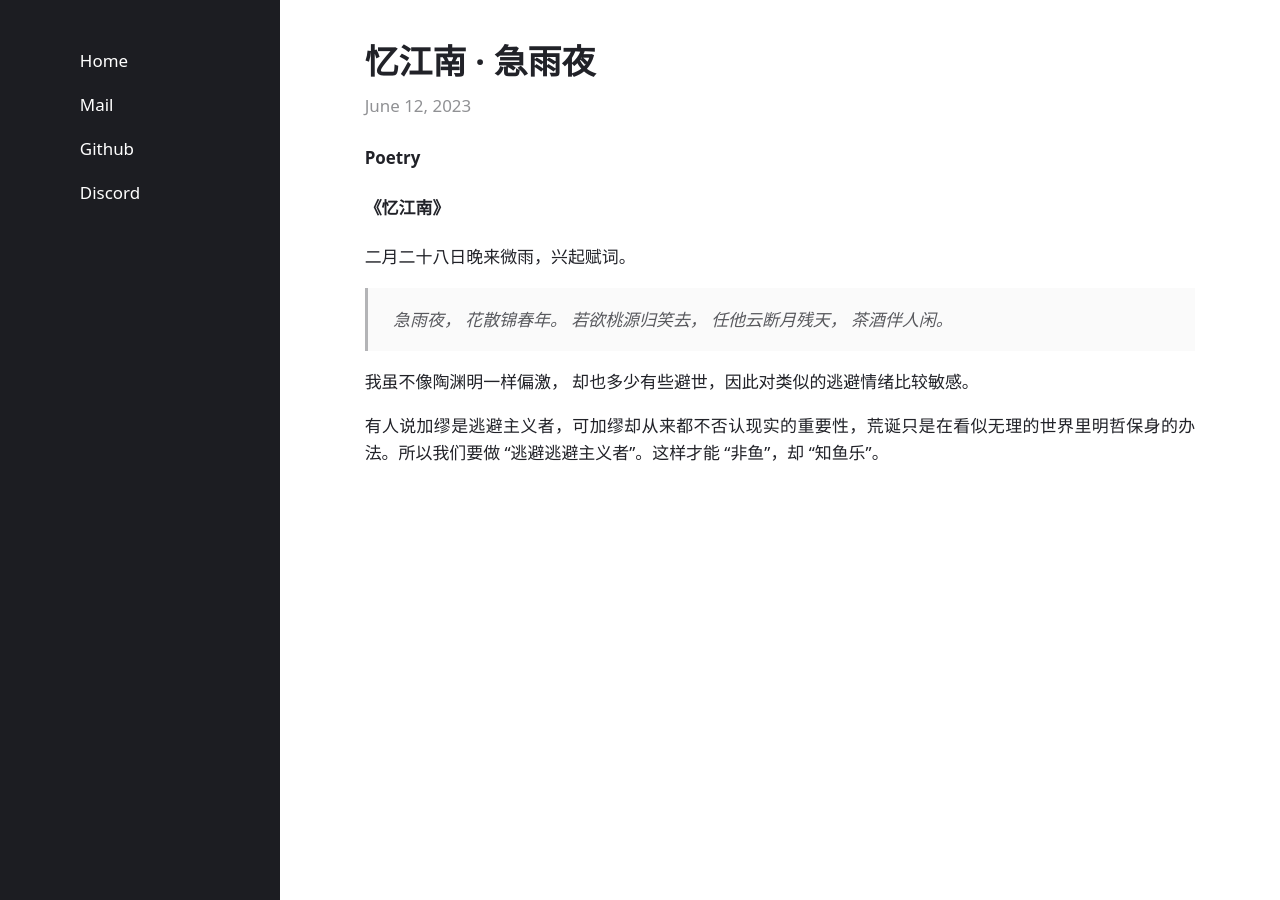
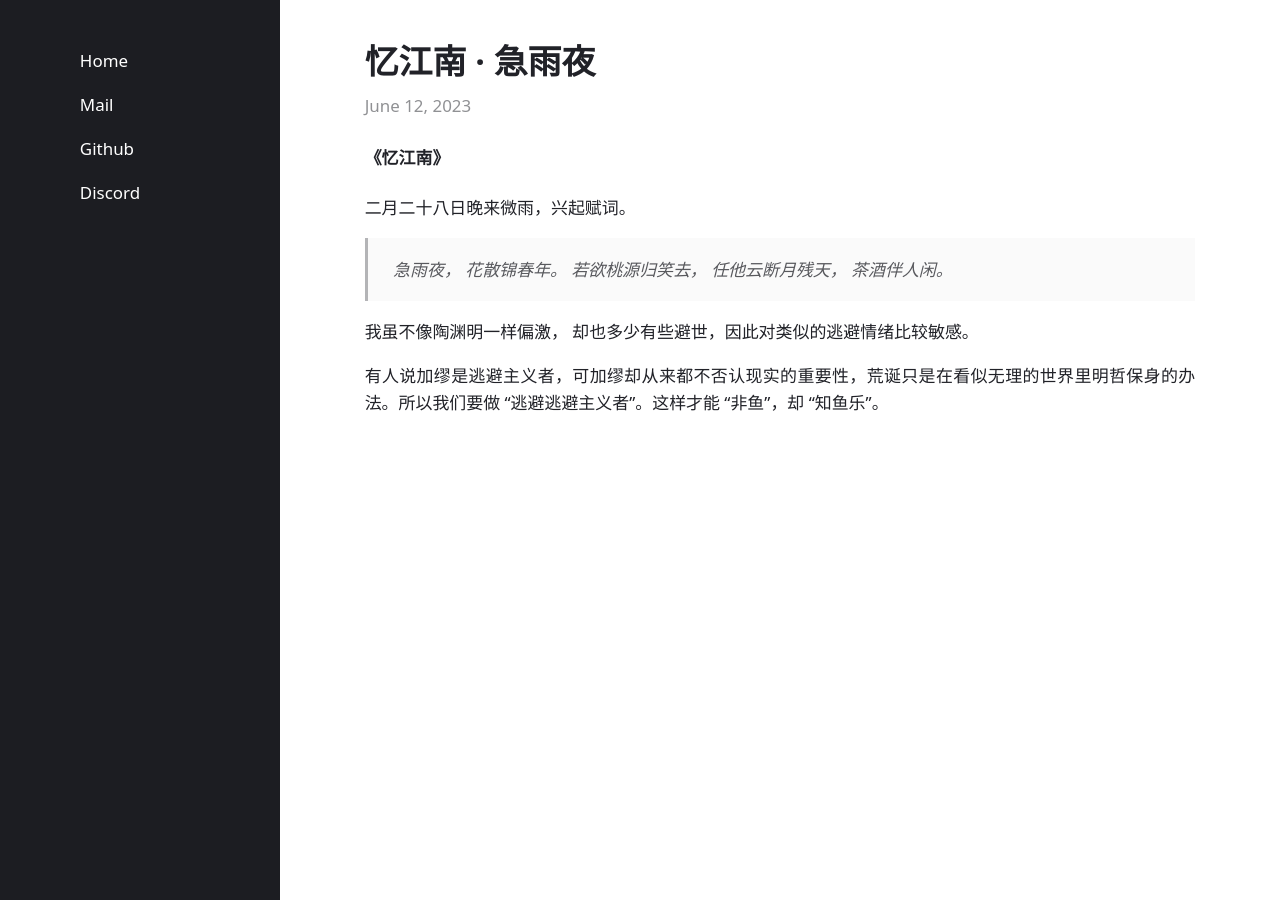
Before and after one commit to chris-zy-liu/chris-zy-liu.github.io, a Jekyll site: the page built from _posts/2023-06-12-poetry1.md, in a window 1280 px wide. Built offline with Jekyll 4.4.1, drawn with Linux system fonts in a browser that asks for light colours.

Commit message:
Categories

```diff
--- a/_layouts/post.html
+++ b/_layouts/post.html
@@ -4,7 +4,6 @@ layout: default
 
 <article>
   {% include meta.html post=page %}
-  <h4>{{ page.categories }}<h4>
   {{ content }}
   {% if page.comments != false and site.comments.isso or site.comments.disqus %}
     <hr>
```
